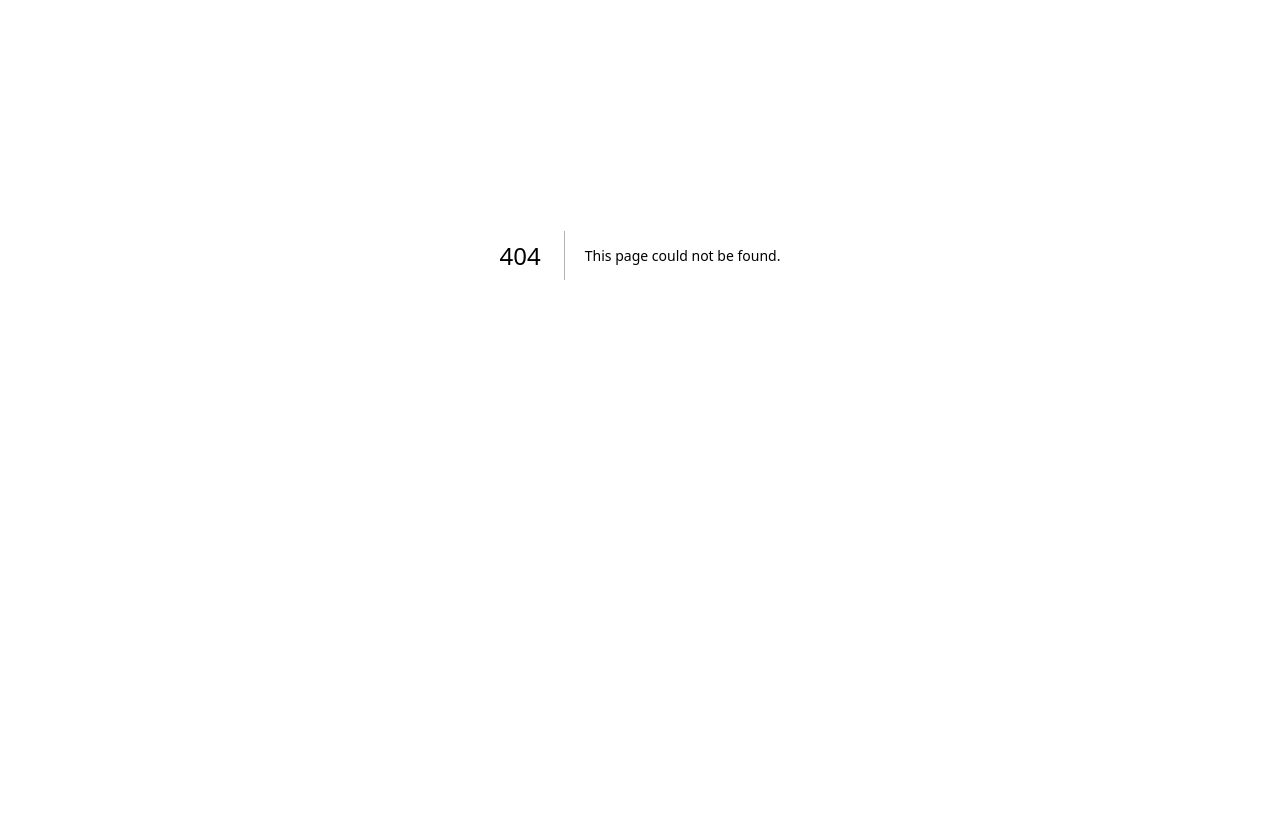
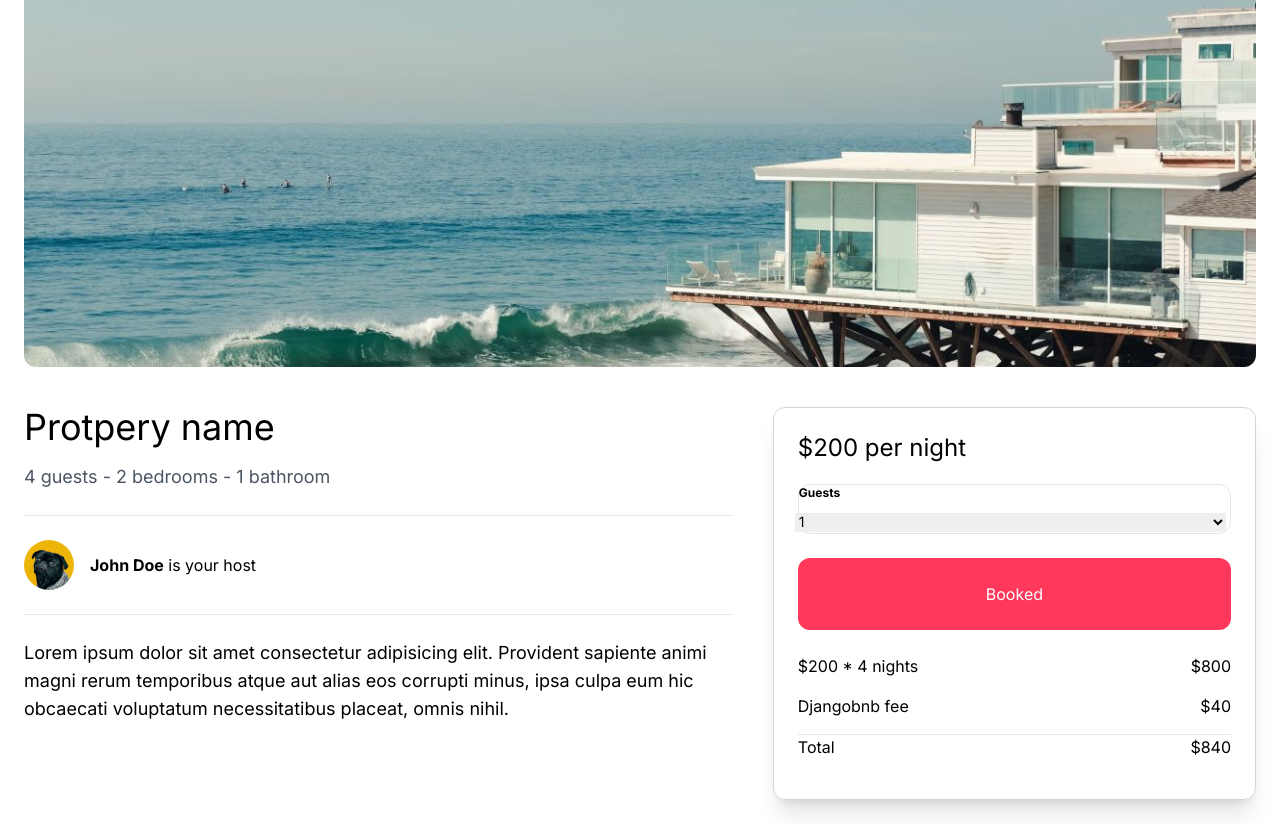
Before and after one commit to JoseRizl/Djangobnb-project, a Next.js app: page /properties/1 in a window 1280 px wide. Before the commit this address had no page. Shown: the part 273-1097 px from the top of the page. Before the commit the page ends 928 px from the top, so only its background shows below. Built offline with nearby package versions, Linux system fonts and the light colour scheme.

Commit message:
Static Details page for properties - Nick Joey Cabahug

```diff
--- /dev/null
+++ b/app/properties/[id]/ReservationSidebar.tsx
@@ -0,0 +1,41 @@
+const ReservationSidebar = () => {
+    return (
+        <aside className="mt-6 p-6 col-span-2 rounded-xl border border-gray-300 shadow-xl">
+            <h2 className="mb-5 text-2xl">$200 per night</h2>
+
+            <div className="mb-6 border border-gray400 rounded-xl">
+                <label className="mb-2 block font-bold text-xs">Guests</label>
+                <select className="w-full -ml-1 text-sm">
+                    <option>1</option>
+                    <option>2</option>
+                    <option>3</option>
+                    <option>4</option>
+                </select>
+            </div>
+
+            <div className="cursor-pointer w-full mb-6 py-6 text-center text-white bg-airbnb rounded-xl hover:bg-airbnb-dark">Booked</div>
+
+            <div className="mb-4 flex justify-between align-center">
+                <p>$200 * 4 nights</p>
+
+                <p>$800</p>
+            </div>
+
+            <div className="mb-4 flex justify-between align-center">
+                <p>Djangobnb fee</p>
+
+                <p>$40</p>
+            </div>
+
+            <hr />
+
+            <div className="mb-4 flex justify-between align-center">
+                <p>Total</p>
+
+                <p>$840</p>
+            </div>
+        </aside>
+    )
+}
+
+export default ReservationSidebar;
--- /dev/null
+++ b/app/properties/[id]/page.tsx
@@ -0,0 +1,51 @@
+    import Image from "next/image";
+    import ReservationSidebar from "./ReservationSidebar";
+
+ const PropertyDetailPage = () => {
+    return (
+        <main className="max-w-[1500px] mx-auto px-6 pb-6">
+            <div className="w-full h-[64vh] mb-4 overflow-hidden rounded-xl relative">
+                <Image
+                    fill
+                    src='/beach_1.jpg'
+                    className="object-cover w-full h-full"
+                    alt="Beach house"
+                />
+            </div>
+
+            <div className="grid grid-cols-1 md:grid-cols-5 gap-4">
+                <div className="py-6 pr-6 col-span-3">
+                    <h1 className="mb-4 text-4xl">Protpery name</h1>
+
+                    <span className="mb-6 block text-lg text-gray-600">
+                        4 guests - 2 bedrooms - 1 bathroom
+                    </span>
+
+                    <hr />
+
+                    <div className="py-6 flex items-center space-x-4">
+                        <Image
+                            src="/profile_pic_1.jpg"
+                            width={50}
+                            height={50}
+                            className="rounded-full"
+                            alt="The user name"
+                        />
+
+                        <p><strong>John Doe</strong> is your host</p>
+                    </div>
+
+                    <hr />
+
+                    <p className="mt-6 text-lg">
+                        Lorem ipsum dolor sit amet consectetur adipisicing elit. Provident sapiente animi magni rerum temporibus atque aut alias eos corrupti minus, ipsa culpa eum hic obcaecati voluptatum necessitatibus placeat, omnis nihil.
+                    </p>
+                </div>
+
+                <ReservationSidebar />
+            </div>
+        </main>
+    )
+}
+
+export default PropertyDetailPage;
```
Also changed, not shown: public/profile_pic_1.jpg (added).
